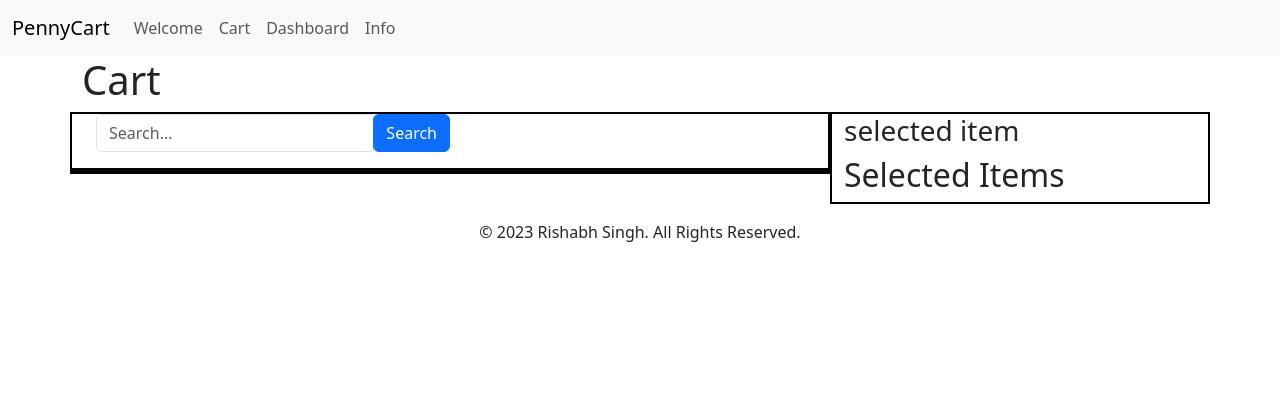
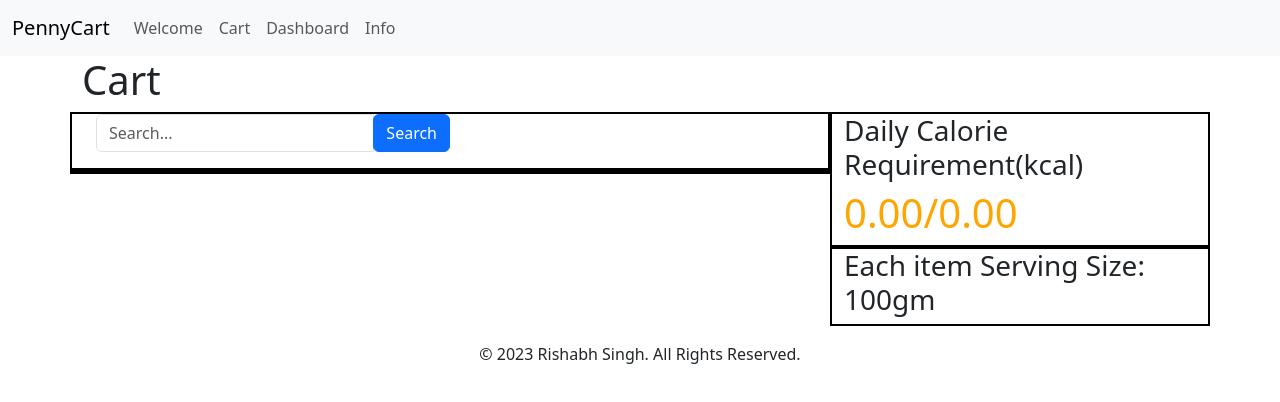
Before and after one commit to rishabhsingh2903/PennyCart, a React (Vite) app: page /Penny-Cart/cart in a window 1280 px wide. Shown: the top 402 px of the page. Built offline with nearby package versions, Linux system fonts and the light colour scheme.

Commit message:
10/27/2023

```diff
--- a/package.json
+++ b/package.json
@@ -12,8 +12,11 @@
   "dependencies": {
     "axios": "^1.5.0",
     "bootstrap": "^5.3.1",
+    "chart.js": "^4.4.0",
     "react": "^18.2.0",
+    "react-chartjs-2": "^5.2.0",
     "react-dom": "^18.2.0",
+    "react-gauge-chart": "^0.4.1",
     "react-router-dom": "^6.15.0"
   },
   "devDependencies": {
--- a/src/App.jsx
+++ b/src/App.jsx
@@ -6,7 +6,9 @@ import Navi from "./Navi"
 import Form from "./pages/Form"
 import Dashboard from "./pages/Dashboard"
 import { useEffect, useState } from "react"
+import axios from 'axios';
 export default function App(){
+    const [bmr,setBmr]=useState('')
     const [data,setData]=useState(()=>{
         const localdata=localStorage.getItem("DATA")
         if (localdata==null)
@@ -18,6 +20,7 @@ export default function App(){
                 Weight: 0,
                 Activity: '',
                 Budget: 0,
+                CalorieReq:0
             }
         return JSON.parse(localdata)
 
@@ -29,6 +32,29 @@ export default function App(){
         localStorage.setItem('DATA', dataJSON);
     },[data]);
 
+
+    async function fetchData(age,gender,height,weight,activity) {
+        const options = {
+          method: 'GET',
+          url: 'https://fitness-calculator.p.rapidapi.com/dailycalorie',
+          params: {
+            age: age.toString(),
+            gender: gender,
+            height: height.toString(),
+            weight: weight.toString(),
+            activitylevel: activity
+            },
+          headers: {
+              'X-RapidAPI-Key': '0388d9f15fmsh33b0ddd34789c84p10f183jsn1607fc021a74',
+              'X-RapidAPI-Host': 'fitness-calculator.p.rapidapi.com'
+            }
+          };
+
+          const response = await axios.request(options);
+          const d=response.data;
+          setBmr(d.data.BMR)
+      }
+
     function storeData(name,age,gender,height,weight,activity,budget){
         const activityLevelMap = {
             'Sedentary: little or no exercise': 'level_1',
@@ -38,7 +64,9 @@ export default function App(){
             'Intense exercise 6-7 times/week': 'level _ 5',
             'Very intense exercise daily, or physical job': 'level_6',
           };
-          const activitylvl=activityLevelMap[activity]
+        const activitylvl=activityLevelMap[activity]
+        fetchData(age,gender,height,weight,activitylvl)
+        //   console.log(clr)
         const newData={
             Name:name,
             Age:age,
@@ -47,8 +75,10 @@ export default function App(){
             Weight:weight,
             Activity:activitylvl,
             Budget:budget,
+            CalorieReq:bmr
         };
         setData(newData);
+        console.log(bmr)
     }
     return (<>
         <Navi />
--- /dev/null
+++ b/src/components/Meter.jsx
@@ -0,0 +1,50 @@
+import React, { useEffect, useState } from 'react';
+
+export default function Meter({ picked }) {
+  const [totalCalorieIntake, setTotalCalorieIntake] = useState(0);
+  const [dailyCalorieRequirement, setDailyCalorieRequirement] = useState(0);
+
+  useEffect(() => {
+    // Load data from local storage
+    const localData = localStorage.getItem('DATA');
+    if (localData !== null) {
+      const data = JSON.parse(localData);
+      setDailyCalorieRequirement(data.CalorieReq);
+    }
+  }, []); // Empty dependency array ensures this effect runs once after the initial render
+
+  useEffect(() => {
+    if (picked === null) {
+      return;
+    }
+
+    let newCalorie = 0;
+    picked.forEach((element) => {
+      newCalorie = newCalorie + parseFloat(element.food.nutrients.ENERC_KCAL.toFixed(2));
+    });
+    setTotalCalorieIntake(newCalorie);
+  }, [picked]);
+
+
+ //calculate percentage
+  const caloriePercentage = (totalCalorieIntake / dailyCalorieRequirement) * 100;
+
+  // Determine the color of the score based on the calorie percentage
+  let scoreColor;
+  if (caloriePercentage >100) {
+    scoreColor = 'red';
+  } else if (caloriePercentage >=90) {
+    scoreColor = 'green';
+  } else {
+    scoreColor = 'orange';
+  }
+
+
+  return (
+    <>
+      <h1 style={{ color: scoreColor }}>
+        {totalCalorieIntake.toFixed(2)}/{dailyCalorieRequirement.toFixed(2)}
+      </h1>
+    </>
+  );
+}
--- a/src/components/SearchResult.jsx
+++ b/src/components/SearchResult.jsx
@@ -25,8 +25,12 @@ export default function SearchResult({ list,picker }) {
             <div className="row">
               <button onClick={() => picker(index)}>Add To Cart</button>
             </div>
+            <ul className="list-group list-group-flush bg-light">
+          <li className="list-group-item">Calories:{result.food.nutrients.ENERC_KCAL.toFixed(2)}kcal</li>
+        </ul>
           </div>
         </div>
+
       </div>
     ))
   }
--- a/src/pages/Cart.jsx
+++ b/src/pages/Cart.jsx
@@ -3,24 +3,33 @@ import { useEffect, useState } from 'react';
 import Search from "../components/Search";
 import SearchResult from '../components/SearchResult';
 import SelectedItem from './Selecteditem';
+import Meter from '../components/Meter';
 export default function Cart(){
-    const [picked,setPicked]=useState([]);
+    const [picked,setPicked]=useState(()=>{
+        const localpicked=localStorage.getItem("pick")
+        if (localpicked==null){
+            return []
+        }
+        return JSON.parse(localpicked)
+    });
     const [food,setFood]=useState('');
     const [list,setList]=useState([]);
-    function fetchFood(item){
-        setFood(item);
-    }
 
     // function foodSelected(){
     //     this
     // }
     function picker(id) {
         setPicked(prevPicked => {
+            const previousPickedArray = Array.isArray(prevPicked) ? prevPicked : [];
             const selectedObject = list[id];
-            return [...prevPicked, selectedObject];
+            return [...previousPickedArray, selectedObject];
         });
+    }
+    useEffect(() => {
+        const pickedJSON=JSON.stringify(picked);
+        localStorage.setItem("pick",pickedJSON)
         console.log(picked);
-    }
+    }, [picked]);
 
     async function foodCart(){
         const options = {
@@ -40,7 +49,7 @@ export default function Cart(){
 
         try {
             const response = await axios.request(options);
-            // console.log(response.data);
+            console.log(response.data);
             setList(response.data.hints);
         } catch (error) {
             console.error(error);
@@ -74,10 +83,19 @@ export default function Cart(){
                 </div>
             </div>
         </div>
-        <div className="col-md-4"style={customborder}>
-          {/* right-hand side content */}
-          <h3>selected item</h3>
-          <SelectedItem pickedItem={picked}/>
+        <div className="col-md-4">
+            <div className='row'>
+                <div className='col-md-12'style={customborder}>
+                    <h3>Daily Calorie Requirement(kcal)</h3>
+                    <Meter picked={picked} />
+                </div>
+            </div>
+            <div className='row'>
+                <div className='col-md-12'style={customborder}>
+                    <h3>Each item Serving Size: 100gm</h3>
+                    <SelectedItem pickedItem={picked} setpicked={setPicked}/>
+                </div>
+            </div>
         </div>
       </div>
     </div>
--- a/src/pages/Dashboard.jsx
+++ b/src/pages/Dashboard.jsx
@@ -1,35 +1,8 @@
-import axios from 'axios';
+
 export default function Dashboard(){
-    async function fetchData() {
-        try {
-          const localData = localStorage.getItem('DATA');
-          const data = JSON.parse(localData);
 
-          const options = {
-            method: 'GET',
-            url: 'https://fitness-calculator.p.rapidapi.com/dailycalorie',
-            params: {
-              age: data.Age.toString(),
-              gender: data.Gender,
-              height: data.Height.toString(),
-              weight: data.Weight.toString(),
-              activitylevel: data.Activity
-            },
-            headers: {
-              'X-RapidAPI-Key': '0388d9f15fmsh33b0ddd34789c84p10f183jsn1607fc021a74',
-              'X-RapidAPI-Host': 'fitness-calculator.p.rapidapi.com'
-            }
-          };
 
-          const response = await axios.request(options);
-          const d=response.data;
-          console.log(d.data);
-        } catch (error) {
-          console.error(error);
-        }
-      }
-
-      fetchData()
+      // fetchData()
     return (<>
             <h1>Dashboard</h1>
         </>)
--- a/src/pages/Info.jsx
+++ b/src/pages/Info.jsx
@@ -36,6 +36,9 @@ export default function Info({data}){
                 <li className="list-group-item">
                   <strong>Budget:</strong> {data.Budget}
                 </li>
+                <li className="list-group-item">
+                  <strong>Calorie Requirement:</strong> {data.CalorieReq}
+                </li>
               </ul>
             </div>
           </div>
--- a/src/pages/SelectedItem.jsx
+++ b/src/pages/SelectedItem.jsx
@@ -1,12 +1,34 @@
-export default function SelectedItem({pickedItem}){
-
+export default function SelectedItem({pickedItem,setpicked}){
+    function deleteItem(targetindex){
+        const newpickedItem=pickedItem.filter((item,index)=>index!=targetindex)
+        setpicked(newpickedItem)
+        const pickedJSON=JSON.stringify(pickedItem);
+        localStorage.setItem("pick",pickedJSON)
+    }
     if (!Array.isArray(pickedItem)) {
         return <div>No selected items</div>; // or handle the case where pickedItem is not an array
     }
     return (<>
-            <h2>Selected Items</h2>
             {pickedItem.map((item, index) => (
-                <div key={index}>{item.food.label}</div>
+            <div key={index} className="card bg-light" style={{ height: '200px', width: '300px' }}>
+                <div className="card-body">
+                <div className="row">
+                    <div className="col-md-6 d-flex align-items-center justify-content-center">
+                        <img src={item.food.image} style={{ height: '100px', width: '100px' }} className="card-img-top" alt="..." />
+                    </div>
+                    <div className="col-md-6 d-flex align-items-center justify-content-center">
+                        <div style={{ textAlign: 'center', fontSize: '12px', fontWeight: 'bold', whiteSpace: 'nowrap', overflow: 'hidden', textOverflow: 'ellipsis' }}>{item.food.label}</div>
+                    </div>
+                </div>
+                <div className="row" style={{fontSize: '12px', fontWeight: 'bold', whiteSpace: 'nowrap', overflow: 'hidden', textOverflow: 'ellipsis' }}>
+                    calories:{item.food.nutrients.ENERC_KCAL.toFixed(2)}kcal
+                </div>
+                <div className="row">
+                    <button onClick={()=>deleteItem(index)} style={{ backgroundColor: 'red', color: 'white' }}>Delete Item</button>
+                </div>
+                </div>
+            </div>
+
             ))}
     </>)
 }
```
Also changed, not shown: 1 other file (tests, documents, lock files or other folders).
